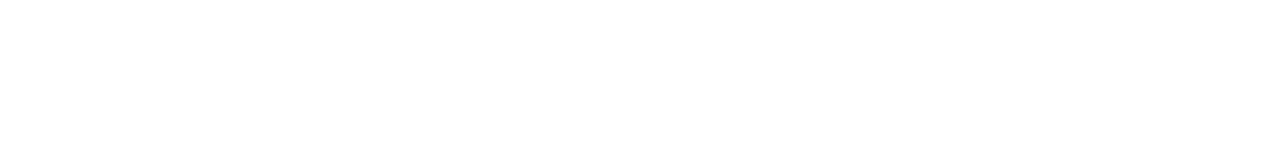
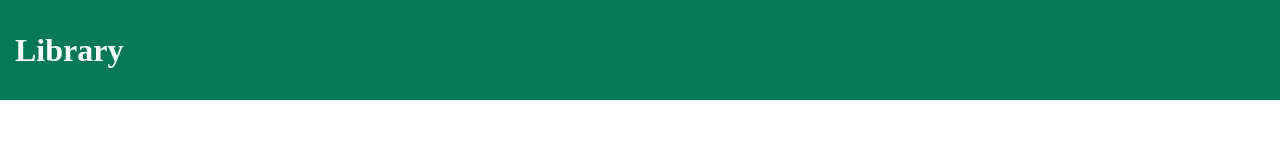
Before and after one commit to iklug/library, a plain HTML site: page index.html in a window 1280 px wide. Drawn offline with Linux system fonts and the light colour scheme.

Commit message:
finish heading

```diff
--- a/index.html
+++ b/index.html
@@ -7,10 +7,17 @@
     <title>Library</title>
     <script src="app.js" defer></script>
     <link rel="stylesheet" href="styles.css" />
+    <style>
+      @import url("https://fonts.googleapis.com/css2?family=Roboto:wght@100;300;400;700;900&display=swap");
+    </style>
   </head>
   <body>
-    <div class="heading"></div>
-    <div class="book-form"></div>
-    <div class="book-display"></div>
+    <div class="grid-layout">
+      <div class="heading">
+        <h1>Library</h1>
+      </div>
+      <div class="book-form"></div>
+      <div class="book-display"></div>
+    </div>
   </body>
 </html>
--- a/styles.css
+++ b/styles.css
@@ -1,3 +1,27 @@
 * {
   box-sizing: border-box;
+  margin: 0;
+
+  --heading: #047857;
+
+  @font-face {
+    font-family: Roboto;
+    src: url("https://fonts.googleapis.com/css2?family=Roboto:wght@100;400&display=swap");
+  }
 }
+
+.grid-layout {
+  height: 100vh;
+  display: grid;
+  grid-template-columns: 1fr;
+  grid-template-rows: 100px 130px 1fr;
+}
+.heading {
+  background-color: var(--heading);
+  display: flex;
+  align-items: center;
+  justify-content: flex-start;
+  padding-left: 15px;
+  font-family: "Times New Roman", Times, serif;
+  color: #f8fafc;
+}
```
